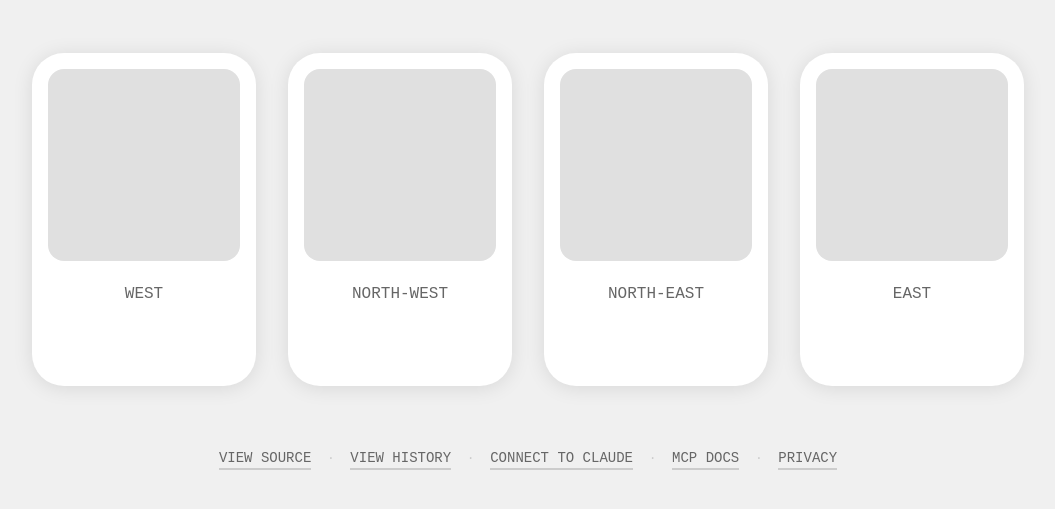
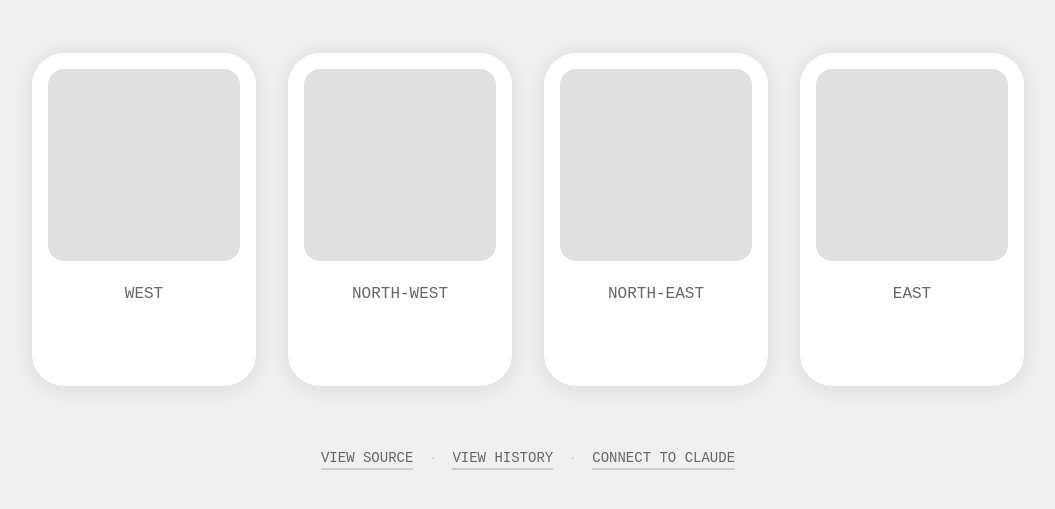
Before and after one commit to fcc-lol/nyc-sky-colors-api, a website: page index.html in a window 1280 px wide. Shown: the part 209-718 px from the top of the page, without its empty margins (112-1167 px from the left). Drawn offline with Linux system fonts and the light colour scheme; no server answers.

Commit message:
Remove MCP docs and Privacy links from homepage footer
Co-Authored-By: Claude Fable 5.2 <noreply@anthropic.com>

```diff
--- a/index.html
+++ b/index.html
@@ -247,10 +247,6 @@
           rel="noopener"
           >Connect to Claude</a
         >
-        <span class="link-separator">&nbsp;·&nbsp;</span>
-        <a href="/mcp-docs">MCP docs</a>
-        <span class="link-separator">&nbsp;·&nbsp;</span>
-        <a href="/privacy">Privacy</a>
       </div>
     </div>
 
```
